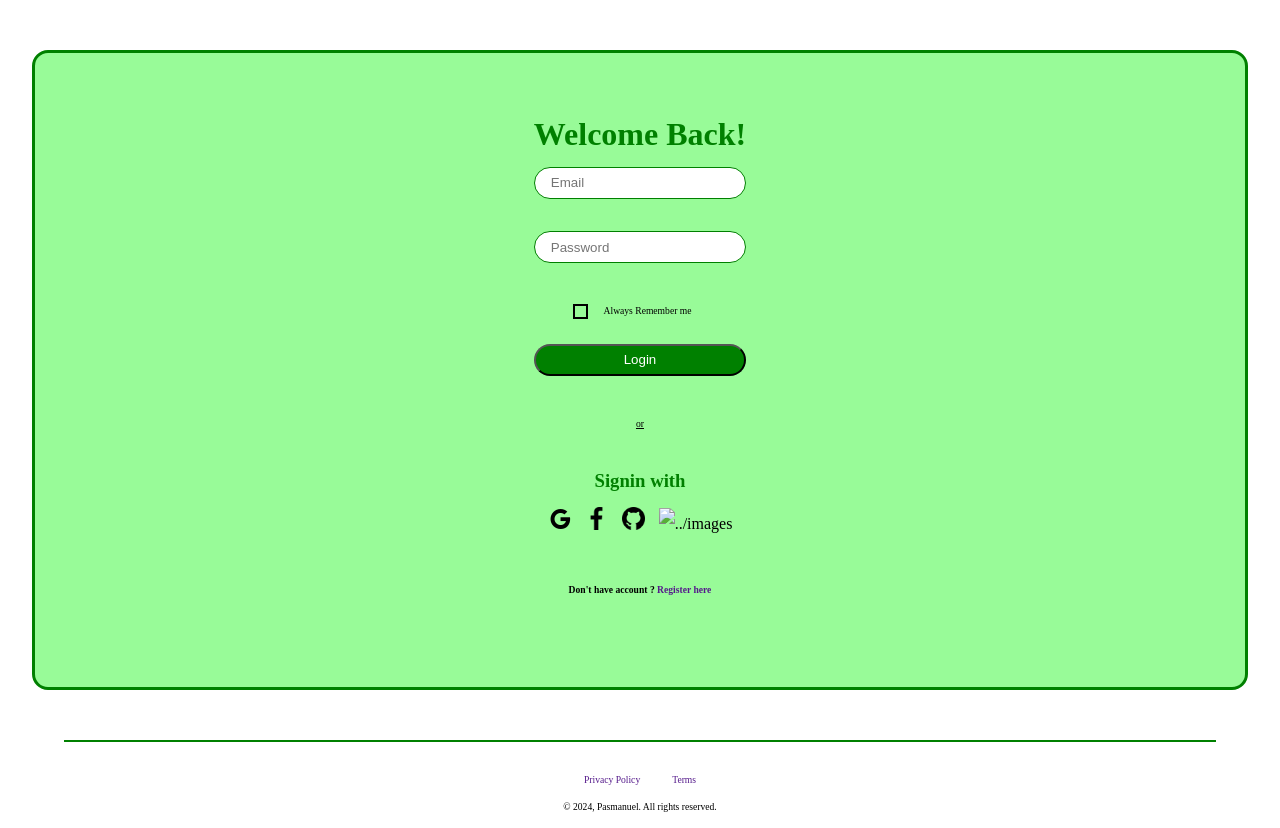
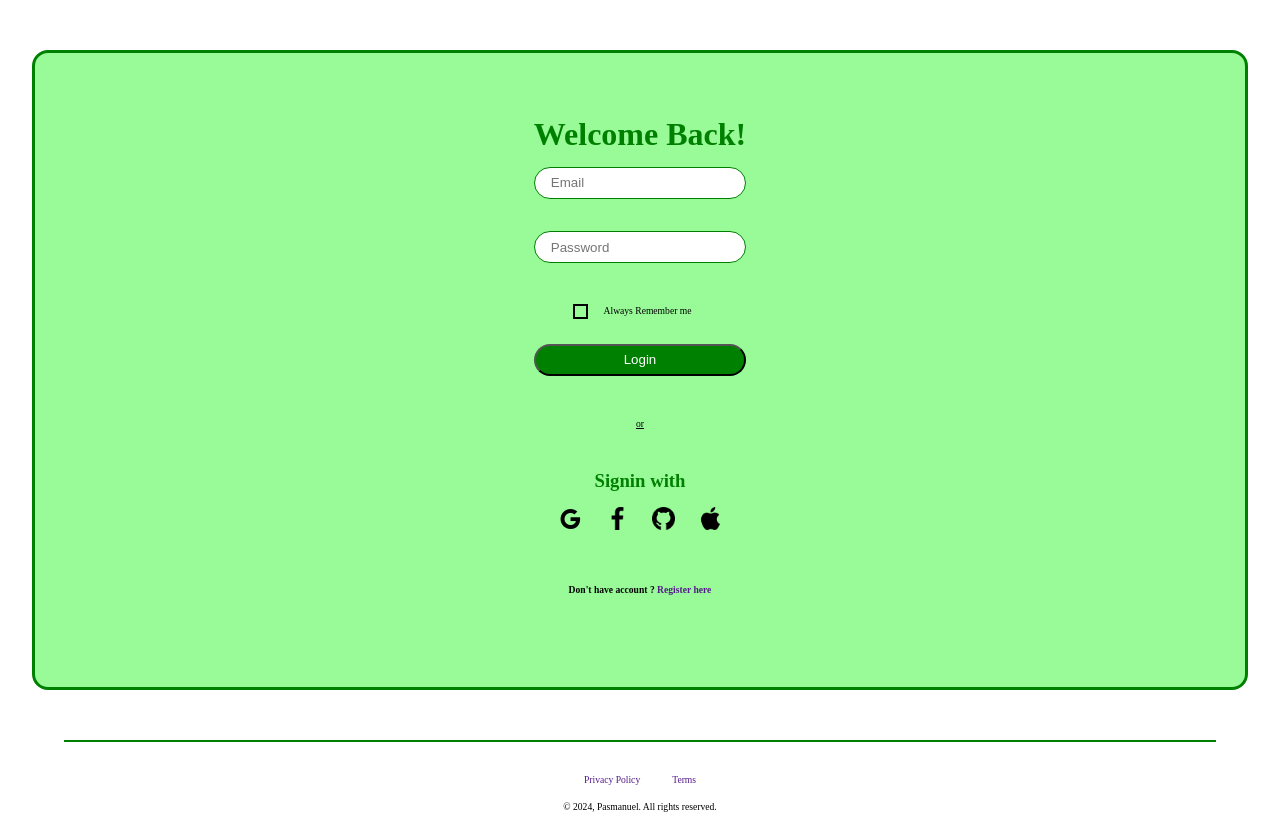
Before and after one commit to pasmanuel/port, a plain HTML site: page index.html in a window 1280 px wide. Drawn offline with Linux system fonts and the light colour scheme; files whose address does not match are found by name.

Commit message:
Update index.html

```diff
--- a/index.html
+++ b/index.html
@@ -37,7 +37,7 @@
           <img class="social-img" src="./images/github.png" alt=".">
         </div>
         <div>
-          <img class="social-img" src="./images/apple-logo.png" alt="../images">
+          <img class="social-img" src="apple-logo.png" alt="../images">
         </div>
       </div>
        <p><b>Don't have account ? <a href="">Register here</a></b></p>
```
